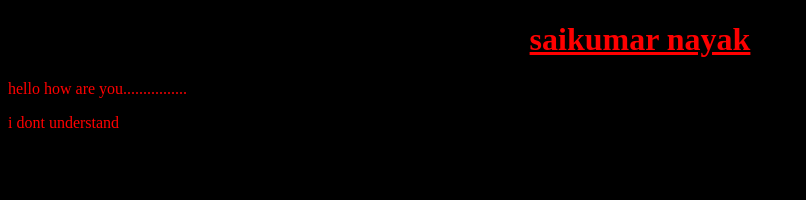
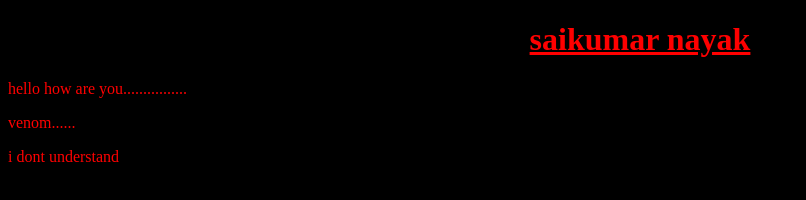
Before and after one commit to Asaikumarnayak/demo, a plain HTML site: page index.html in a window 1280 px wide. Shown: the whole page, without its empty margins (0-806 px from the left). Drawn offline with Linux system fonts and the light colour scheme.

Commit message:
first commit

```diff
--- a/index.html
+++ b/index.html
@@ -7,6 +7,7 @@
     <body>
         <h1 align="center"><u>saikumar nayak</u></h1>
         <p>hello how are you................</p>
+        <p>venom......</p>
         <p> i dont understand</p>
     </body>
 </html>
```
